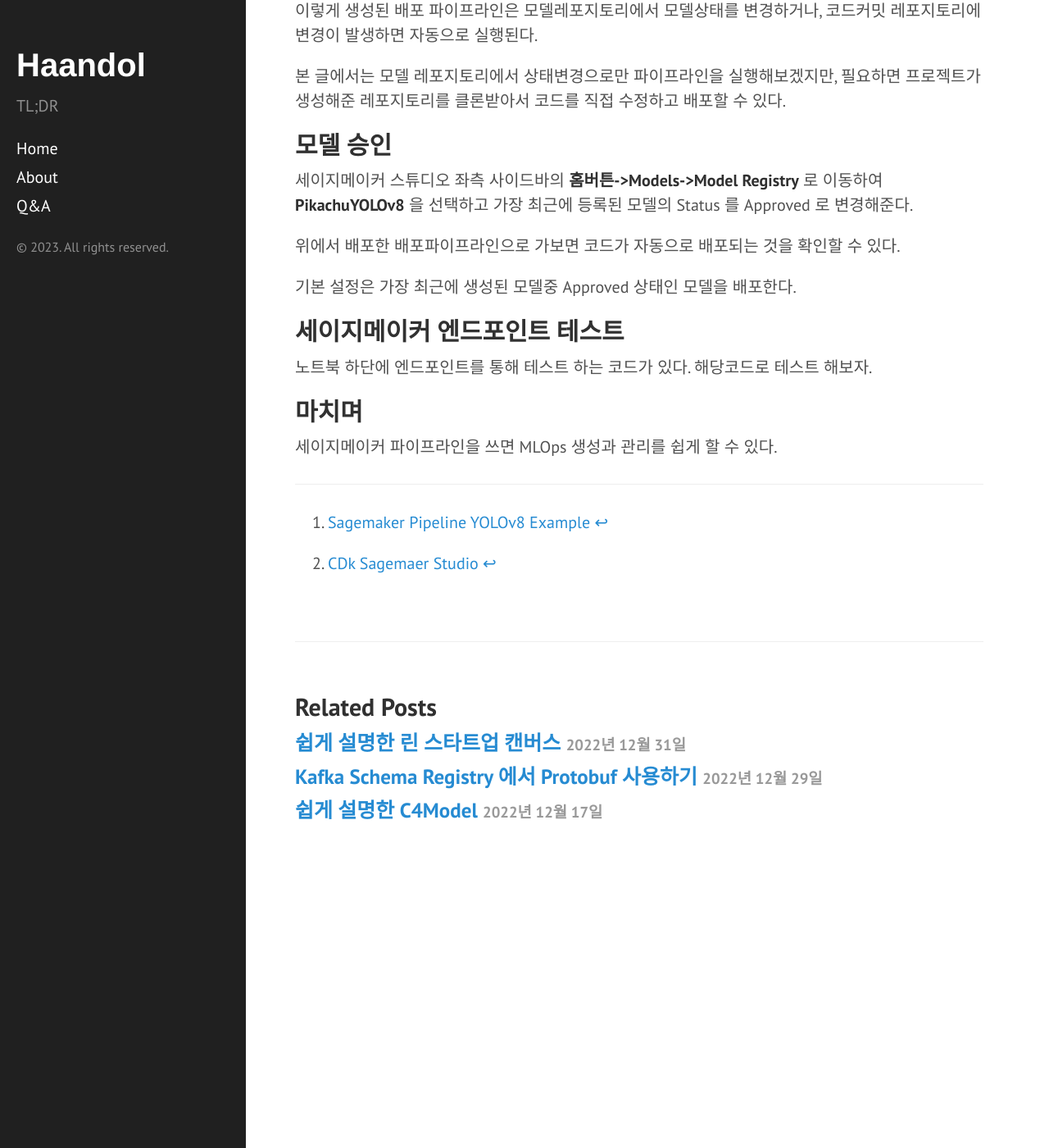
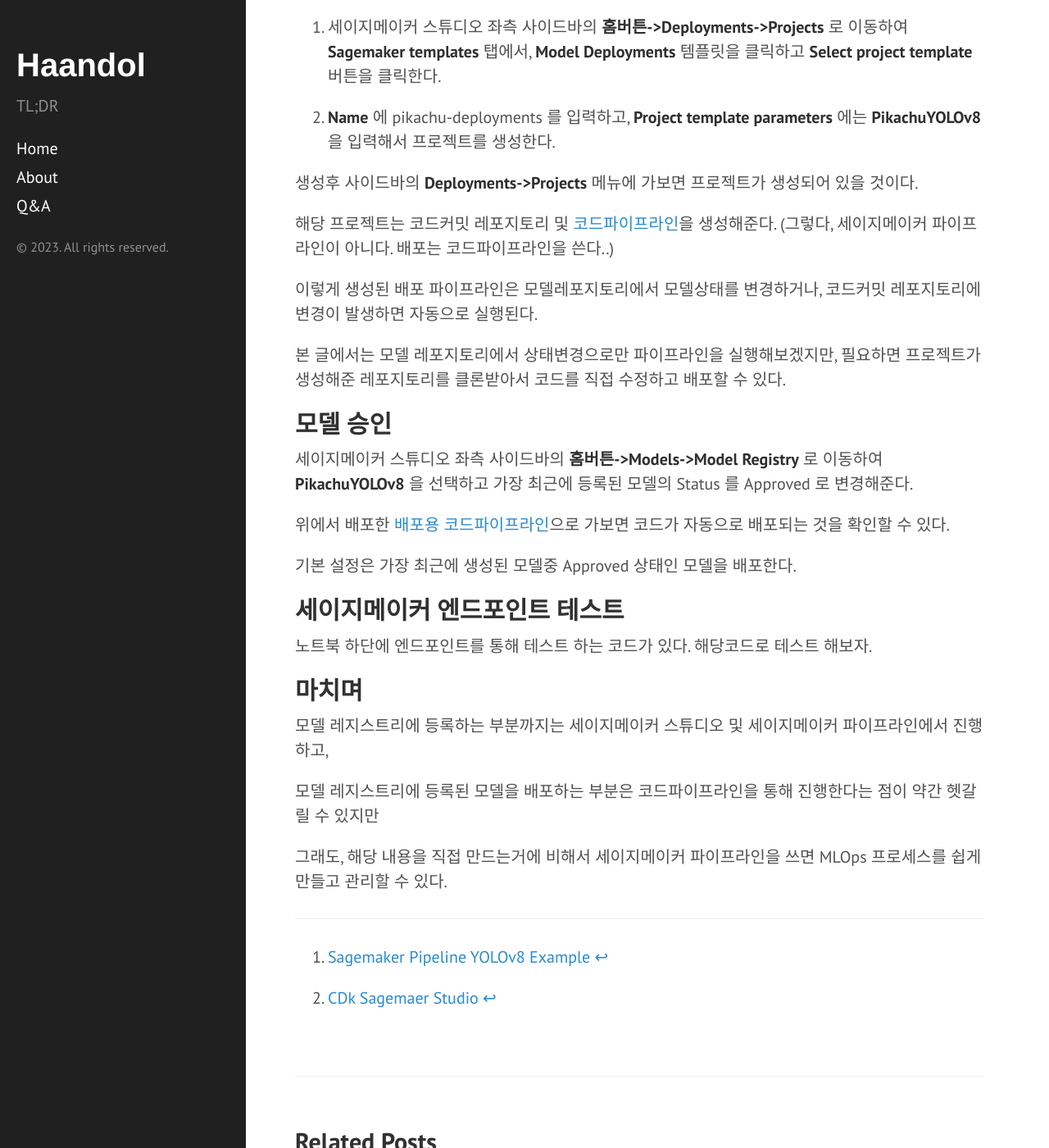
Before and after one commit to haandol/haandol.github.com, a Jekyll site: the page built from _posts/2023-05-01-finetune-yolov8-using-aws-sagemaker-pipeline.md, in a window 1280 px wide and 1400 px high, scrolled down 3029 px. Shown: the whole window at 82% size. Built offline with Jekyll 4.4.1, drawn with Linux system fonts in a browser that asks for light colours; comment, search, counter and statistics services are not loaded; some of the changed text lies outside the part shown.

Commit message:
udpate article

````diff
--- a/_posts/2023-05-01-finetune-yolov8-using-aws-sagemaker-pipeline.md
+++ b/_posts/2023-05-01-finetune-yolov8-using-aws-sagemaker-pipeline.md
@@ -46,7 +46,20 @@
 
 데이터 다운로드부터 시작해서 모델 훈련까지 모든 과정을 노트북에서 실행할 수 있다.
 
-## 데이터
+### 빌드용 이미지 배포
+
+세이지메이커 파이프라인을 VPC 에 붙여서 실행하는 경우 ECR 이미지만 쓸 수 있다.
+
+그리고 세이지메이커 스튜디오에는 도커가 없다.
+
+따라서 Cloud9 이나 로컬에서 도커를 이용해서 빌드용 이미지를 만들어서 ECR 에 배포해야 한다.
+
+```bash
+cd sagemaker-pipeline-yolov8-example/train
+./build_and_push
+```
+
+### 사용한 데이터
 
 파인튜닝에 사용할 데이터는 Roboflow 의 [Pikachu dataset](https://universe.roboflow.com/oklahoma-state-university-jyn38/pikachu-detection/dataset/1) 이다.
 
@@ -91,7 +104,7 @@
 
 생성후 사이드바의 **Deployments->Projects** 메뉴에 가보면 프로젝트가 생성되어 있을 것이다.
 
-해당 프로젝트는 코드커밋 레포지토리 및 코드빌드 파이프라인을 생성해준다.
+해당 프로젝트는 코드커밋 레포지토리 및 [코드파이프라인](https://ap-northeast-2.console.aws.amazon.com/codesuite/codepipeline/pipelines?region=ap-northeast-2)을 생성해준다. (그렇다, 세이지메이커 파이프라인이 아니다. 배포는 코드파이프라인을 쓴다..)
 
 이렇게 생성된 배포 파이프라인은 모델레포지토리에서 모델상태를 변경하거나, 코드커밋 레포지토리에 변경이 발생하면 자동으로 실행된다.
 
@@ -101,7 +114,7 @@
 
 세이지메이커 스튜디오 좌측 사이드바의 **홈버튼->Models->Model Registry** 로 이동하여 **PikachuYOLOv8** 을 선택하고 가장 최근에 등록된 모델의 Status 를 Approved 로 변경해준다.
 
-위에서 배포한 배포파이프라인으로 가보면 코드가 자동으로 배포되는 것을 확인할 수 있다.
+위에서 배포한 [배포용 코드파이프라인](https://ap-northeast-2.console.aws.amazon.com/codesuite/codepipeline/pipelines?region=ap-northeast-2)으로 가보면 코드가 자동으로 배포되는 것을 확인할 수 있다.
 
 기본 설정은 가장 최근에 생성된 모델중 Approved 상태인 모델을 배포한다.
 
@@ -111,7 +124,11 @@
 
 ## 마치며
 
-세이지메이커 파이프라인을 쓰면 MLOps 생성과 관리를 쉽게 할 수 있다.
+모델 레지스트리에 등록하는 부분까지는 세이지메이커 스튜디오 및 세이지메이커 파이프라인에서 진행하고,
+
+모델 레지스트리에 등록된 모델을 배포하는 부분은 코드파이프라인을 통해 진행한다는 점이 약간 헷갈릴 수 있지만
+
+그래도, 해당 내용을 직접 만드는거에 비해서 세이지메이커 파이프라인을 쓰면 MLOps 프로세스를 쉽게 만들고 관리할 수 있다.
 
 ---
 
````
